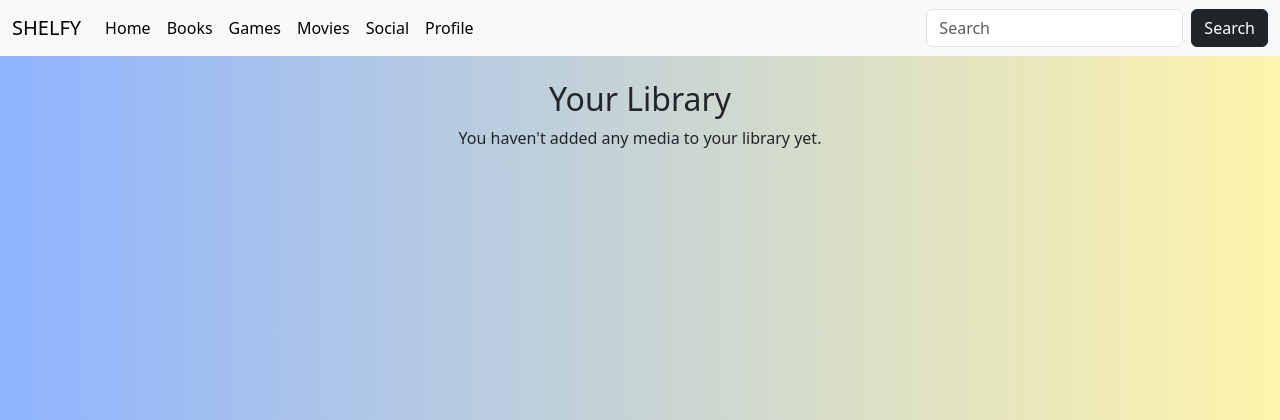
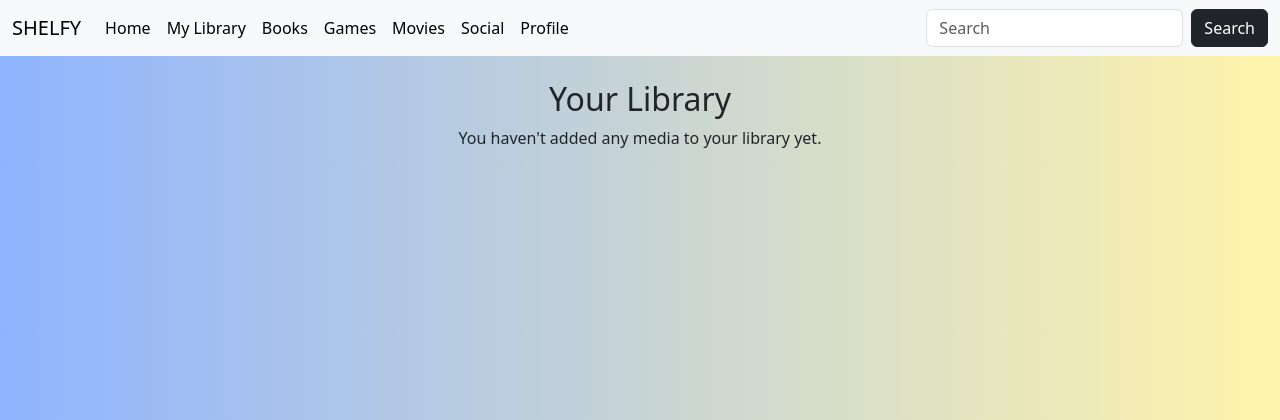
Before and after one commit to gregdemesa/CSCI42-Shelfy, a Django app: page /library/ in a window 1280 px wide. Shown: the top 420 px of the page. Run offline with Django 5.2, Linux system fonts and the light colour scheme; the visitor is signed in with stand-in values (Sample User, id 1).

Commit message:
minor changes on front-end

```diff
--- a/templates/base.html
+++ b/templates/base.html
@@ -19,6 +19,9 @@
             <ul class="navbar-nav me-auto mb-2 mb-lg-0">
               <li class="nav-item">
                 <a class="nav-link active" aria-current="page" href="#">Home</a>
+              <li class="nav-item">
+                <a class="nav-link active" aria-current="page" href="/library">My Library</a>
+              </li>
               </li>
               <li class="nav-item">
                 <a class="nav-link active" aria-current="page" href="#">Books</a>
@@ -33,7 +36,7 @@
                 <a class="nav-link active" aria-current="page" href="#">Social</a>
               </li>
               <li class="nav-item">
-                <a class="nav-link active" aria-current="page" href="#">Profile</a>
+                <a class="nav-link active" aria-current="page" href="/user/profile/">Profile</a>
               </li>
 
             </ul>
--- a/templates/user_library/index.html
+++ b/templates/user_library/index.html
@@ -8,7 +8,9 @@
             {% for entry in library %}
                 <div class="col-md-3 mb-4">
                     <div class="card shadow-sm border-0 rounded h-100">
-                        <img src="{{ entry.media.cover_image }}" class="card-img-top rounded-top" alt="{{ entry.media.title }}">
+                        <a  href = "{% url 'media_detail' media_type=entry.media.media_type external_id=entry.media.external_id %}">
+                            <img src="{{ entry.media.cover_image }}" class="card-img-top rounded-top" alt="{{ entry.media.title }}">
+                        </a>
 
                         <div class="card-body d-flex flex-column align-items-center text-center">
                             <h6 class="card-title fw-bold mb-3">{{ entry.media.title }}</h6>
```
